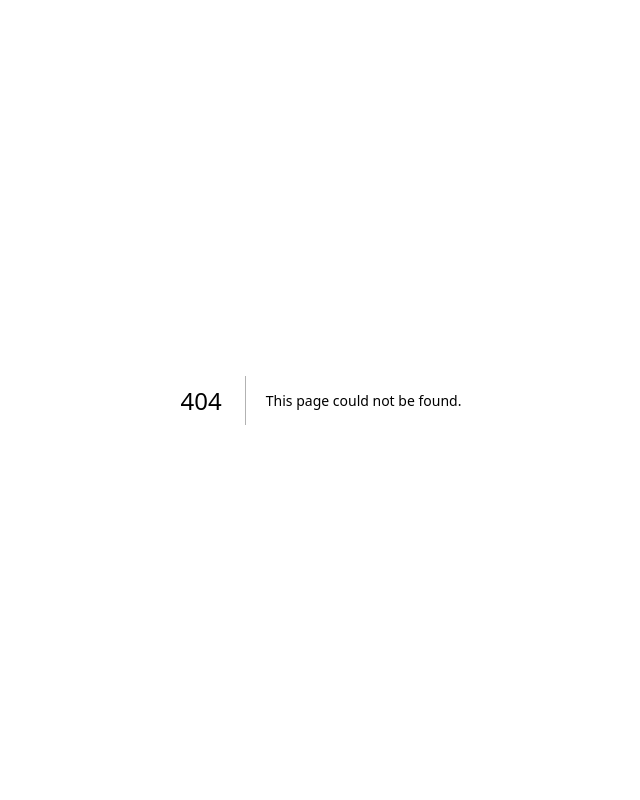
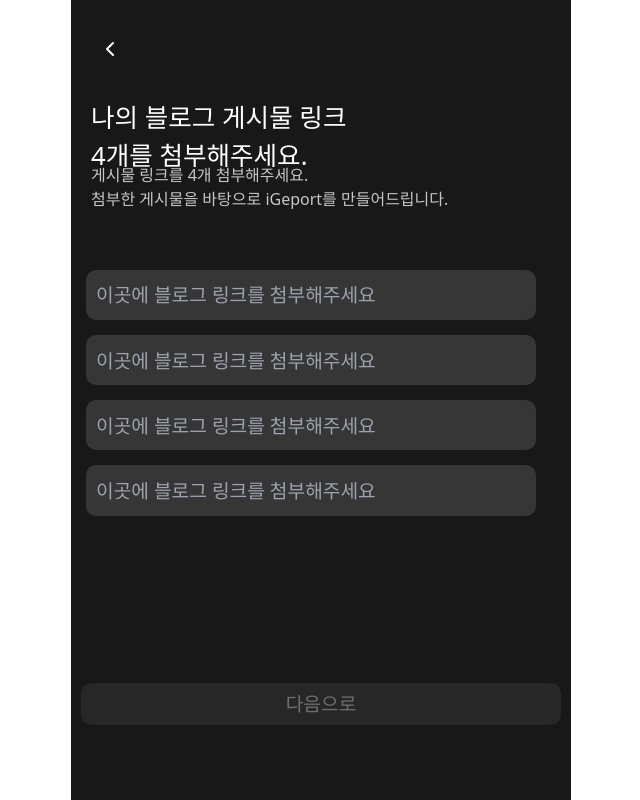
Before and after one commit to GO-GlobalOptimum/Geport-MVP-FE, a Next.js app: page /igeport/link in a window 1280 px wide. Before the commit this address had no page. Shown: the whole page, without its empty margins (319-959 px from the left). Built offline with nearby package versions, Linux system fonts and the light colour scheme.

Commit message:
add : feature/igeport/link

```diff
--- /dev/null
+++ b/src/app/igeport/link/page.js
@@ -0,0 +1,112 @@
+"use client"
+import { useState, useRef, useEffect } from 'react';
+import { useRouter } from 'next/navigation';
+
+const Question = (props) => {
+    return (
+        <div style={{borderStyle: "round",
+            margin: "3%", width: "90%", height : "12%", borderRadius: "10px", display: "flex"}}>
+            <input
+                style={{backgroundColor: "#363636", width: "100%", height: "100%", borderRadius: "10px", fontSize:"1.2em", padding:"10px"}}
+                placeholder = "이곳에 블로그 링크를 첨부해주세요" value={props.question.content}
+                onChange={(e) => props.updateQuestionContent(props.question.id, e.target.value)}/>
+        </div>
+    )
+};
+export default function iGeportLink(){
+    const router = useRouter();
+    const [questionList, setQuestionList] = useState([
+        {id : 1, content: ""}, {id : 2, content: ""}, {id : 3, content: ""}, {id : 4, content: ""}
+    ]);
+    const [count, setCount] = useState(4);
+    const [green, setGreen] = useState(false);
+    const [isValidCount, setIsValidCount] = useState(false);
+
+    useEffect(() => {
+        // questionList의 모든 question.content가 비어 있지 않은 경우에만 true를 반환합니다.
+        const allQuestionsFilled = questionList.every(question => question.content !== "");
+        const isCountValid =questionList.length==4;
+
+        // 모든 질문이 채워져 있으면 true, 하나라도 비어 있으면 false를 setGreen에 설정합니다.
+        setGreen(allQuestionsFilled);
+        setIsValidCount(allQuestionsFilled && isCountValid);
+    }, [questionList]);
+
+    const updateQuestionContent = (id, newContent) => {
+        const updatedQuestions = questionList.map(question =>
+            question.id === id ? { ...question, content: newContent } : question
+        );
+        setQuestionList(updatedQuestions);
+    };
+
+    return (
+        <div style={{
+            backgroundColor: "#181818",
+            height: '100vh',
+            color: 'white',
+            display: 'flex',
+            flexDirection: 'column',
+            weight: "100%"
+        }}>
+            <div style={{width: "100%", height: "7%", marginTop: "5%"}}>
+                <div style={{width: "80%", height: "14%", marginLeft: "3%"}}>
+                    <button style={{fontSize: "1.8em"}} onClick={() => {
+                        router.push('/'); // 375 811
+                    }}><svg width="48" height="48" viewBox="0 0 48 48" fill="none" xmlns="http://www.w3.org/2000/svg">
+                        <path d="M27 30L21 24L27 18" stroke="white" stroke-width="2" stroke-linecap="round" stroke-linejoin="round"/>
+                       </svg>
+                    </button>
+                </div>
+            </div>
+            <div style={{
+                width: "100%",
+                height: "8%",
+                fontSize: "1.6em",
+                padding:"20px"
+            }}> <p>나의 블로그 게시물 링크<br/> 4개를 첨부해주세요.</p></div>
+            <div style={{
+                width : "100%",
+                height:"17%",
+                padding:"20px",
+                fontSize: "1em",
+                color: "#C6C6C6",
+                //  overflow :"flex"
+            }}>게시물 링크를 4개 첨부해주세요. <br/> 첨부한 게시물을 바탕으로 iGeport를 만들어드립니다.
+            </div>
+            <div style={{width: "100%", height: "70%", overflowY: "auto"}}>
+                {
+                    questionList.map((question) => {
+                        return <Question question={question} key={question.id}
+                                         updateQuestionContent={updateQuestionContent}
+                                         />
+                    })
+                }
+            </div>
+            <div style={{
+                width: "96%",
+                height: "7%",
+                backgroundColor: green && isValidCount ? "#1AE57C" : "#363636",
+                borderRadius: "10px",
+                margin: "2%",
+                marginBottom: "15%",
+                color: green && isValidCount ? "black" : "#C6C6C6",
+                display: "flex",
+                alignItems: "center",
+                justifyContent: "center",
+                pointerEvents: green && isValidCount ? "auto" : "none",
+                opacity: green && isValidCount ? 1 : 0.5,
+                fontSize:"1.2em"
+            }}
+                 onClick={() => {
+                     if (green && isValidCount) {
+                         router.push("/igeport");
+                         router.refresh();
+                     }
+                 }}>
+                다음으로
+            </div>
+        </div>
+
+    );
+
+}
```
